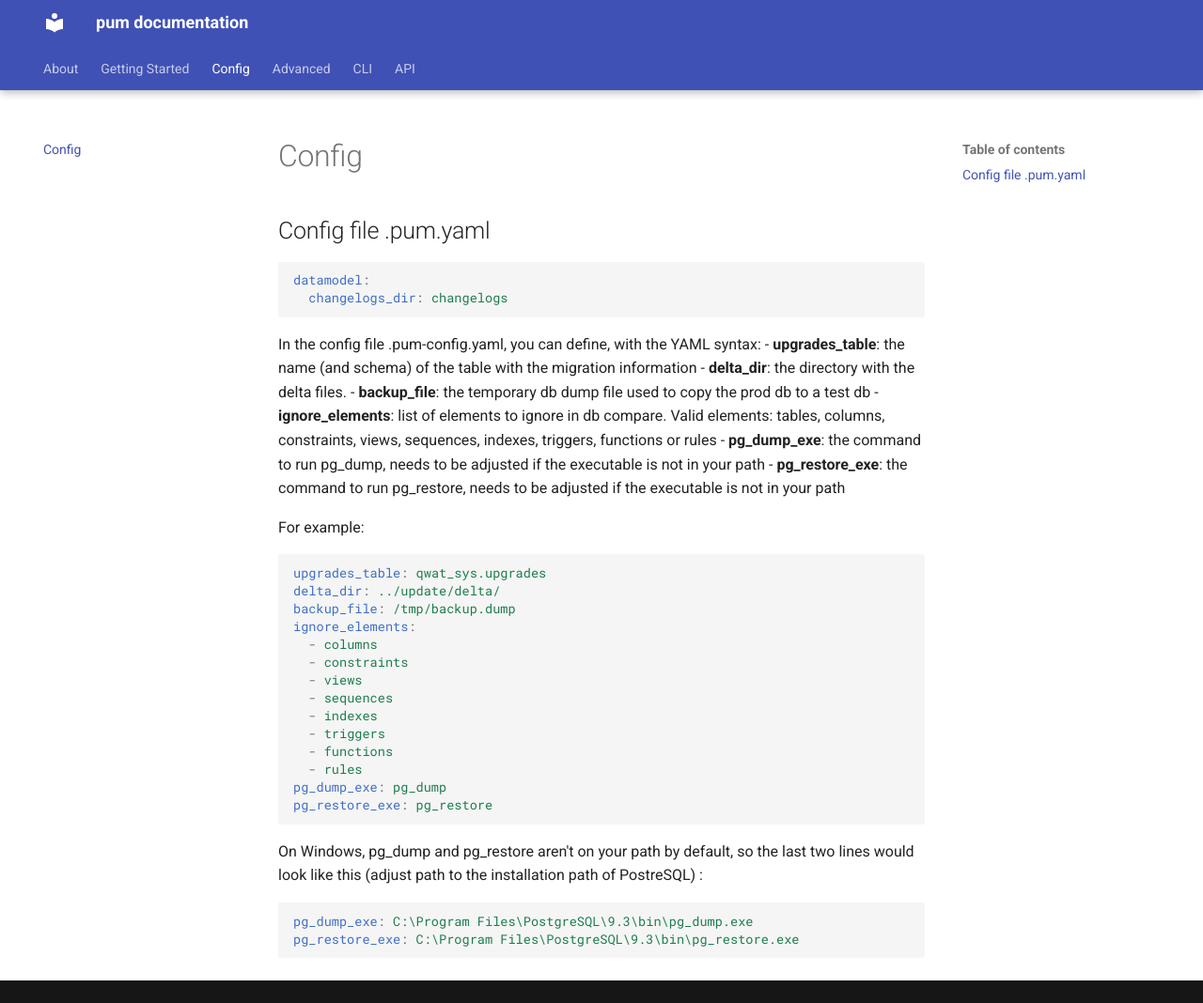
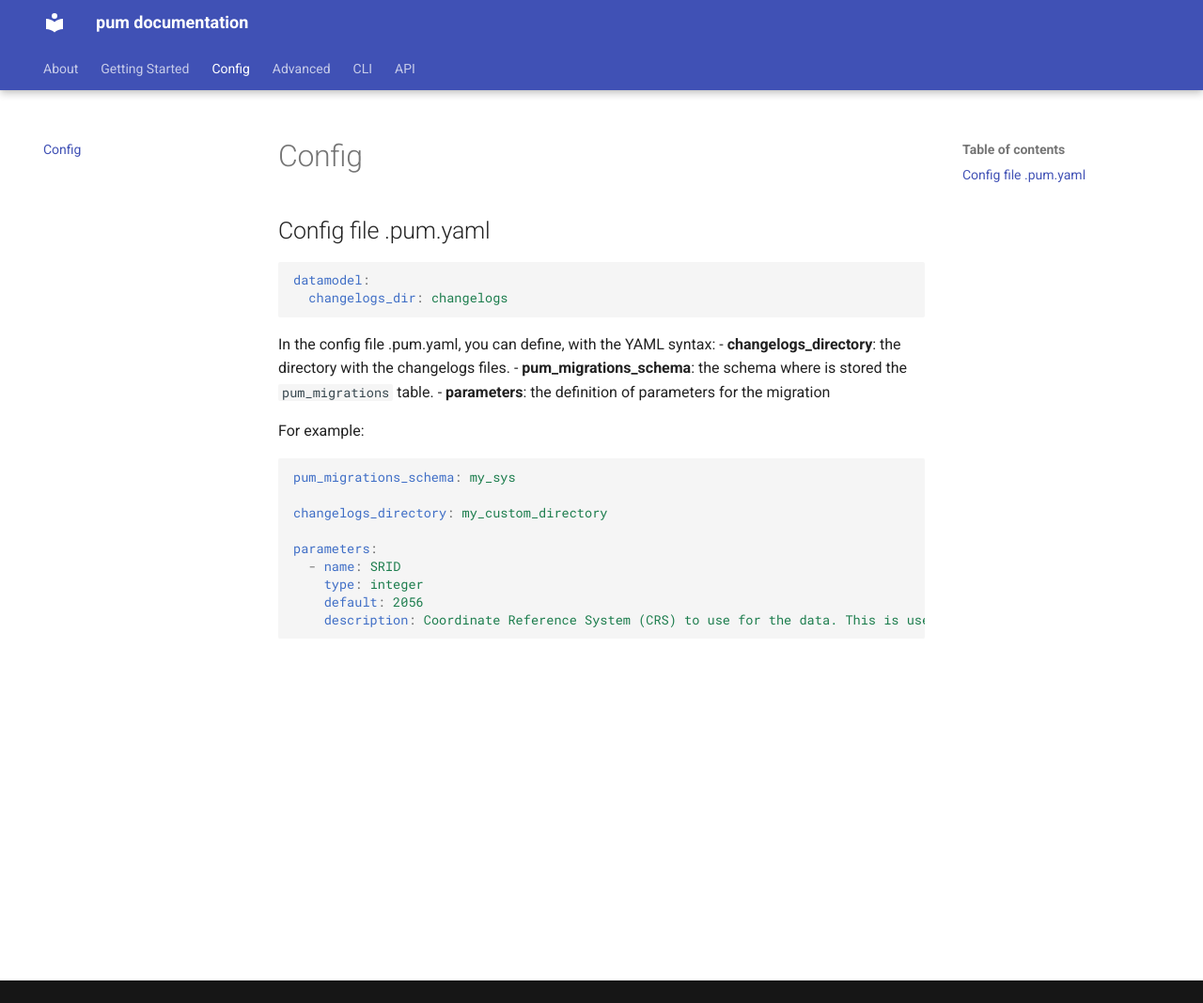
Before and after one commit to opengisch/pum, an MkDocs documentation site: the page built from docs/docs/config.md, in a window 1280 px wide and 1068 px high. Shown: the whole window at 94% size. Built offline with MkDocs 1.6.1 and Material for MkDocs 9.7.7, drawn with Linux system fonts in a browser that asks for light colours.

Commit message:
more dox

````diff
--- a/docs/docs/config.md
+++ b/docs/docs/config.md
@@ -7,36 +7,22 @@ datamodel:
   changelogs_dir: changelogs
 ```
 
-In the config file .pum-config.yaml, you can define, with the YAML syntax:
-- **upgrades_table**: the name (and schema) of the table with the migration information
-- **delta_dir**: the directory with the delta files.
-- **backup_file**: the temporary db dump file used to copy the prod db to a test db
-- **ignore_elements**: list of elements to ignore in db compare. Valid elements: tables, columns,
-constraints, views, sequences, indexes, triggers, functions or rules
-- **pg_dump_exe**: the command to run pg_dump, needs to be adjusted if the executable is not in your path
-- **pg_restore_exe**: the command to run pg_restore, needs to be adjusted if the executable is not in your path
+In the config file .pum.yaml, you can define, with the YAML syntax:
+- **changelogs_directory**: the directory with the changelogs files.
+- **pum_migrations_schema**: the schema where is stored the `pum_migrations` table.
+- **parameters**: the definition of parameters for the migration
 
 For example:
 ```yaml
 
-upgrades_table: qwat_sys.upgrades
-delta_dir: ../update/delta/
-backup_file: /tmp/backup.dump
-ignore_elements:
-  - columns
-  - constraints
-  - views
-  - sequences
-  - indexes
-  - triggers
-  - functions
-  - rules
-pg_dump_exe: pg_dump
-pg_restore_exe: pg_restore
+pum_migrations_schema: my_sys
+
+changelogs_directory: my_custom_directory
+
+parameters:
+  - name: SRID
+    type: integer
+    default: 2056
+    description: Coordinate Reference System (CRS) to use for the data. This is used for the geometry column in the database. Default is 2056 (CH1903+ / LV95).
+
 ```
-
-On Windows, pg_dump and pg_restore aren't on your path by default, so the last two lines would look like this (adjust path to the installation path of PostreSQL) :
-```yaml
-pg_dump_exe: C:\Program Files\PostgreSQL\9.3\bin\pg_dump.exe
-pg_restore_exe: C:\Program Files\PostgreSQL\9.3\bin\pg_restore.exe
-```
````
Also changed, not shown: 1 other file.
